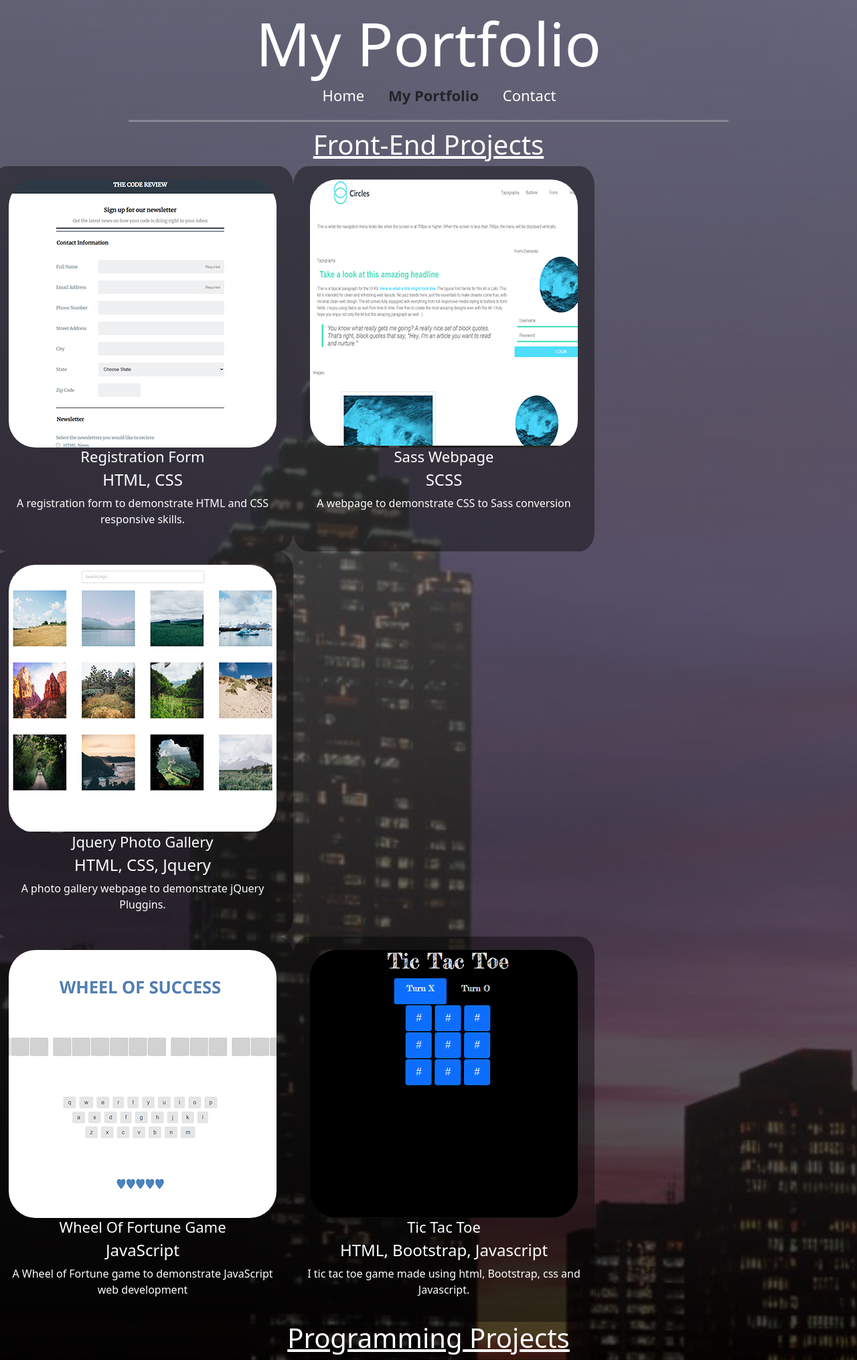
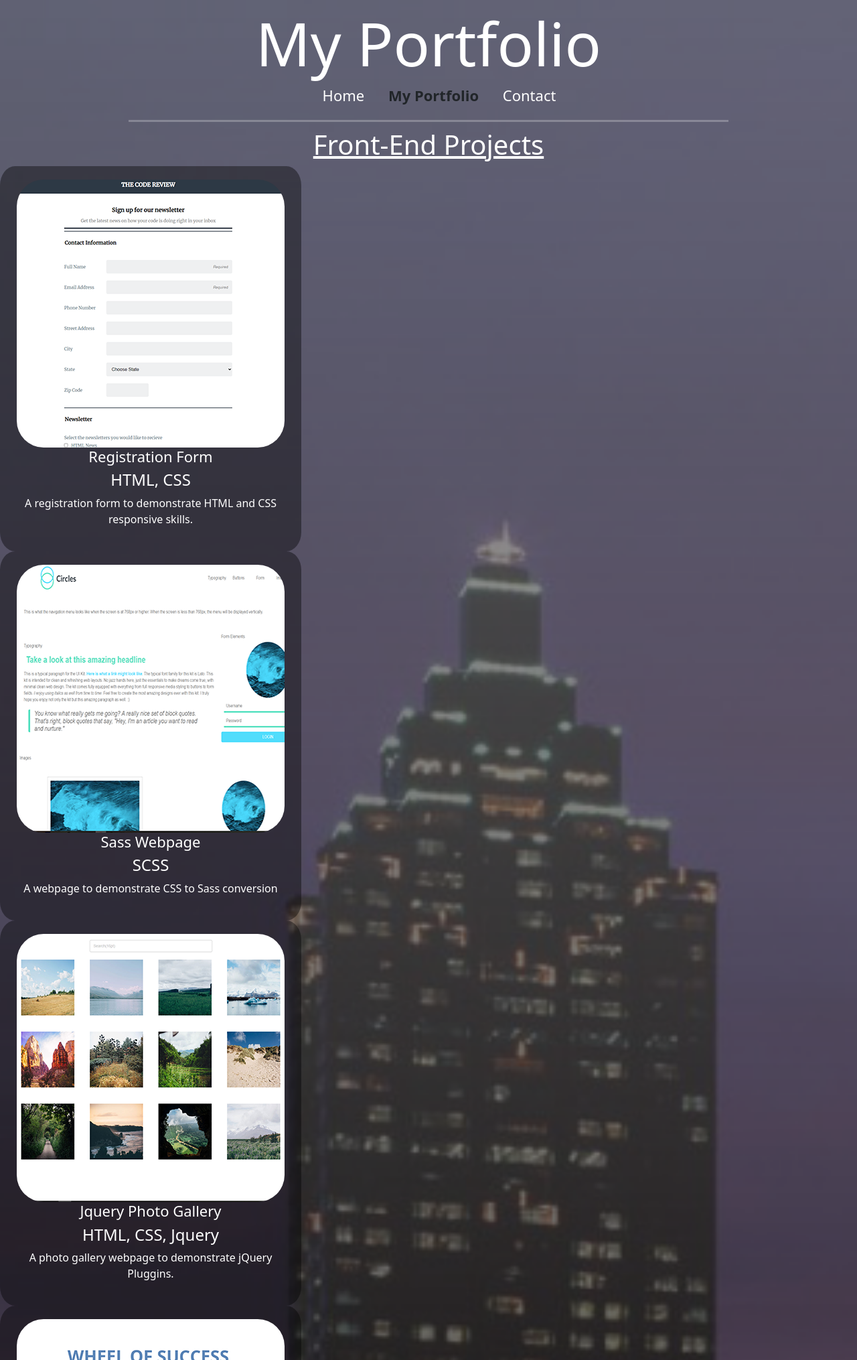
Before and after one commit to santanacodec/My_Portfolio, a Django app: page /portfolio in a window 1280 px wide. Shown: the top 2030 px of the page at 67% size. Run offline with Django 3.2, Linux system fonts and the light colour scheme.

Commit message:
fixing code

```diff
--- a/project/templates/portfolio.html
+++ b/project/templates/portfolio.html
@@ -12,22 +12,25 @@
 <hr>
 
 <h2 class="text-center"><u>Front-End Projects</u></h2>
-<div class="row">
-	<div id="wrapper-1" class="text-center col-md">
+
+		<div class="rows">
+			<div id="wrapper-1" class="text-center">
 				<a href="https://github.com/santanacodec/Techdegree-Project-3"><img class="portfolio-image img-fluid" src="{% static 'theme/images/registrationform.png' %}" alt="Registration Form"></a>
 				<h3>Registration Form</h3>
 				<h4>HTML, CSS</h4>
 				<p class="portfolio-text">A registration form to demonstrate HTML and CSS responsive skills.</p>
 			</div>
 
-	<div id="wrapper-2" class="text-center col-md">
+
+			<div id="wrapper-2" class="text-center">
 				<a href="https://github.com/santanacodec/Techdegree-Project-4"><img class="portfolio-image img-fluid" src="{% static 'theme/images/sass.png' %}" alt="css to sass"></a>
 				<h3>Sass Webpage</h3>
 				<h4>SCSS</h4>
 				<p class="portfolio-text">A webpage to demonstrate CSS to Sass conversion</p>
 			</div>
 
-	<div id="wrapper-3" class="text-center col-md">
+
+			<div id="wrapper-3" class="text-center">
 				<a href="https://github.com/santanacodec/Techdegree-Project-5"><img class="portfolio-image img-fluid" src="{% static 'theme/images/photogallery.png' %}" alt="photo gallery"></a>
 				<h3>Jquery Photo Gallery</h3>
 				<h4>HTML, CSS, Jquery</h4>
@@ -35,25 +38,25 @@
 			</div>
 		</div>
 
-<div class="row">
-	<div id="wrapper-4" class="text-center col-md">
+
+		<div id="wrapper-4" class="text-center">
 			<a href="https://github.com/santanacodec/Techdegree-Project-6"><img class="portfolio-image img-fluid" src="{% static 'theme/images/wheeloffortune.png' %}" alt="Wheel of fortune game"></a>
 			<h3>Wheel Of Fortune Game</h3>
 			<h4>JavaScript</h4>
 			<p class="portfolio-text">A Wheel of Fortune game to demonstrate JavaScript web development</p>
 		</div>
 
-	<div id="wrapper-5" class="text-center col-md">
+		<div id="wrapper-5" class="text-center">
 			<a href="https://github.com/santanacodec/Tic-Tac-Toe-Game"><img class="portfolio-image img-fluid" src="{% static 'theme/images/tictactoe.png' %}" alt="Tic tac toe Game"></a>
 			<h3>Tic Tac Toe</h3>
 			<h4>HTML, Bootstrap, Javascript</h4>
 			<p class="portfolio-text">I tic tac toe game made using html, Bootstrap, css and Javascript.</p>
 		</div>
-</div>
+
 
 	<h2 class="text-center"><u>Programming Projects</u></h2>
 
-<div class="row">
+
 		<div id="wrapper-6" class="text-center">
 			<a href="https://github.com/santanacodec/Introduction-to-Java-Programming"><img class="portfolio-image img-fluid" src="{% static 'theme/images/javabook.png' %}" alt="java projects"></a>
 			<h3>Java GTC Projects</h3>
@@ -74,6 +77,4 @@
 			<h4>C#, Unity Engine</h4>
 			<p class="portfolio-text">An apple picker game developed using the Unity Engine for GTC</p>
 		</div>
-</div>
-
 {% endblock %}
--- a/static/theme/css/styles.css
+++ b/static/theme/css/styles.css
@@ -142,9 +142,16 @@
   color: white;
 }
 
+/*
 .portfolio-image:hover {
   box-shadow: 0 0 40px white;
   border: solid 3px black;
+}
+*/
+
+.rows {
+  display: inline;
+  max-width: 100%;
 }
 
 
```
Lines whose indentation alone changed are shown as unchanged.
